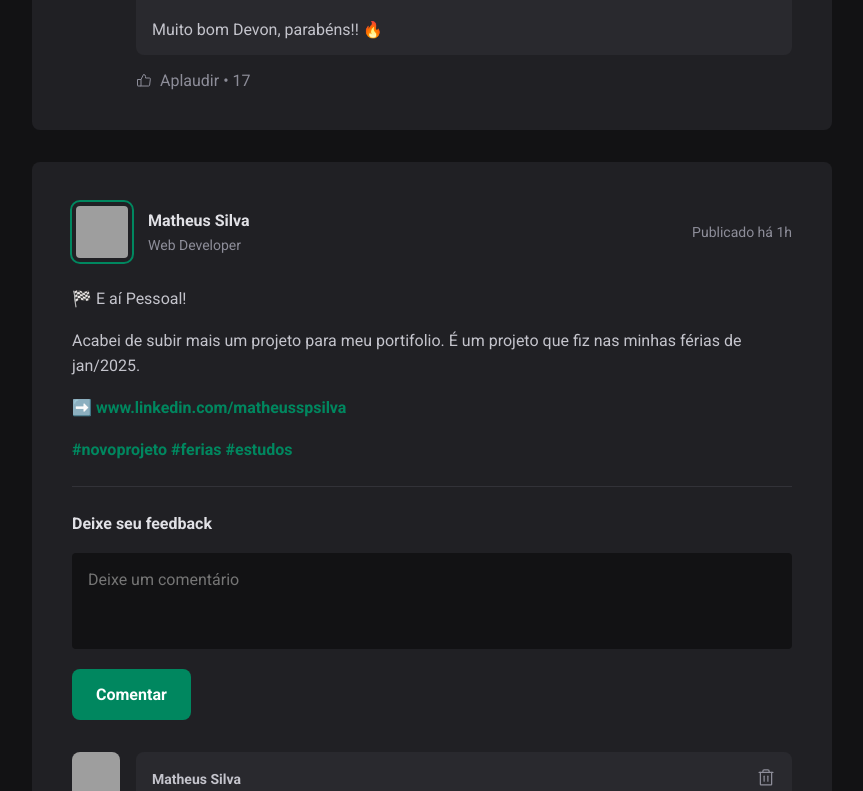
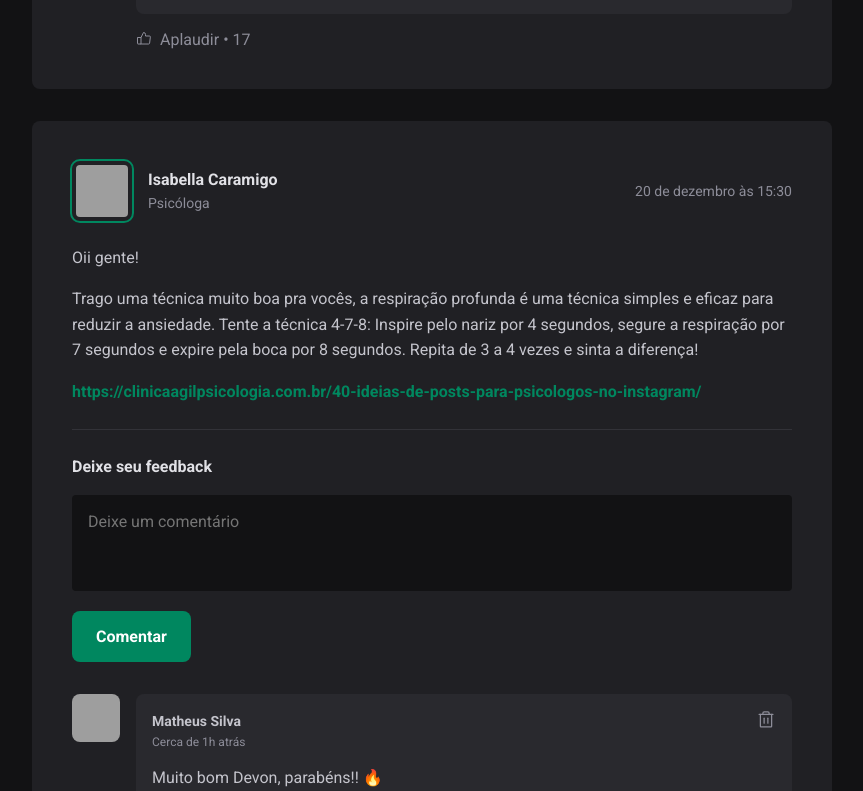
Before and after one commit to omaatheus/likefeed, a React (Vite) app in the folder likefeed/: page / in a window 1280 px wide. Shown: the part 747-1538 px from the top of the page, without its empty margins (352-1215 px from the left). Built offline with nearby package versions, Linux system fonts and the light colour scheme; grey boxes are pictures that could not be loaded.

Commit message:
:sparkles: .map in array

```diff
--- a/likefeed/src/App.jsx
+++ b/likefeed/src/App.jsx
@@ -1,3 +1,5 @@
+/* eslint-disable react/jsx-key */
+
 import { Post } from "./components/Post";
 import { Header } from "./components/Header";
 
@@ -5,6 +7,58 @@ import styles from './App.module.css';
 
 import "./global.css"
 import { Sidebar } from "./components/Sidebar";
+
+
+
+const posts = [
+  {
+    id: 1,
+    author: {
+      avatarUrl: "https://github.com/omaatheus.png",
+      name: 'Matheus Silva',
+      role: 'Fullstack Developer'
+    },
+    content: [
+      {
+        type: "paragraph",
+        content: "🏁 E aí Pessoal!"
+      },
+      {
+        type: "paragraph",
+        content: "Acabei de subir mais um projeto para meu portifolio. É um projeto que fiz nas minhas férias de jan/2025."
+      },
+      {
+        type: "link",
+        content: "https://www.linkedin.com/in/matheusspsilva"
+      }
+    ],
+    publishedAt: new Date("2025-01-08 11:38:54")
+  },
+  {
+    id: 2,
+    author: {
+      avatarUrl: "https://github.com/isacaramigo.png",
+      name: 'Isabella Caramigo',
+      role: 'Psicóloga'
+    },
+    content: [
+      {
+        type: "paragraph",
+        content: "Oii gente!"
+      },
+      {
+        type: "paragraph",
+        content: "Trago uma técnica muito boa pra vocês, a respiração profunda é uma técnica simples e eficaz para reduzir a ansiedade. Tente a técnica 4-7-8: Inspire pelo nariz por 4 segundos, segure a respiração por 7 segundos e expire pela boca por 8 segundos. Repita de 3 a 4 vezes e sinta a diferença!"
+      },
+      {
+        type: "link",
+        content: "https://clinicaagilpsicologia.com.br/40-ideias-de-posts-para-psicologos-no-instagram/"
+      }
+    ],
+    publishedAt: new Date("2024-12-20 15:30:54")
+  },
+]
+
 
 export function App() {
   return (
@@ -14,8 +68,14 @@ export function App() {
       <div className={styles.wrapper}>
         <Sidebar />
         <main>
-          <Post/>
-          <Post/>
+          {posts.map(post => {
+
+            return <Post
+            author={post.author}
+            content={post.content}
+            publishedAt={post.publishedAt}
+            />
+          }) }
         </main>
       </div>
     </div>
--- a/likefeed/src/components/Post.jsx
+++ b/likefeed/src/components/Post.jsx
@@ -1,33 +1,49 @@
+/* eslint-disable react/jsx-key */
+/* eslint-disable react/prop-types */
 import { Comment } from './Comment'
 import s from './Post.module.css'
 import { Avatar } from './Avatar'
 
 
-export function Post() {
+export function Post({author, publishedAt, content}) {
+    const publishedDateFormatted = new Intl.DateTimeFormat('pt-BR', {
+        day: '2-digit',
+        month: 'long',
+        hour: '2-digit',
+        minute: '2-digit'
+
+    }).format(publishedAt)
+
     return(
         <article className={s.post}>
             <header>
                 <div className={s.author}>
-                    <Avatar hasBorder={true} src='https://github.com/omaatheus.png' />
+                    <Avatar hasBorder={true} src={author.avatarUrl} />
                     <div className={s.authorInfo}>
                         <strong>
-                            Matheus Silva
+                            {author.name}
                         </strong>
                         <span>
-                            Web Developer
+                            {author.role}
                         </span>
                     </div>
                 </div>
 
-                <time title='05 de Janeiro de 2025 as 18:42h' dateTime='2025-01-05 18:42:50'>Publicado há 1h</time>
+                <time title={publishedDateFormatted} dateTime={publishedAt}>{publishedDateFormatted}</time>
 
             </header>
 
             <div className={s.content}>
-                <p>🏁 E aí Pessoal!</p>
-                <p>Acabei de subir mais um projeto para meu portifolio. É um projeto que fiz nas minhas férias de jan/2025.</p>
-                <p>➡️ <a target='_blank' href='https://www.linkedin.com/in/matheusspsilva/'>www.linkedin.com/matheusspsilva</a></p>
-                <p><a href='#/'>#novoprojeto</a> <a href='#/'>#ferias</a> <a href='#/'>#estudos</a></p>
+                {content.map(line => {
+                    if(line.type == "paragraph"){
+                        return <p>{line.content}</p>
+                    } else if (line.type == "link"){
+                        return <p><a href={line.content} target='_blank'>{line.content}</a></p>
+
+
+                    }
+                })
+            }
 
             </div>
 
```
